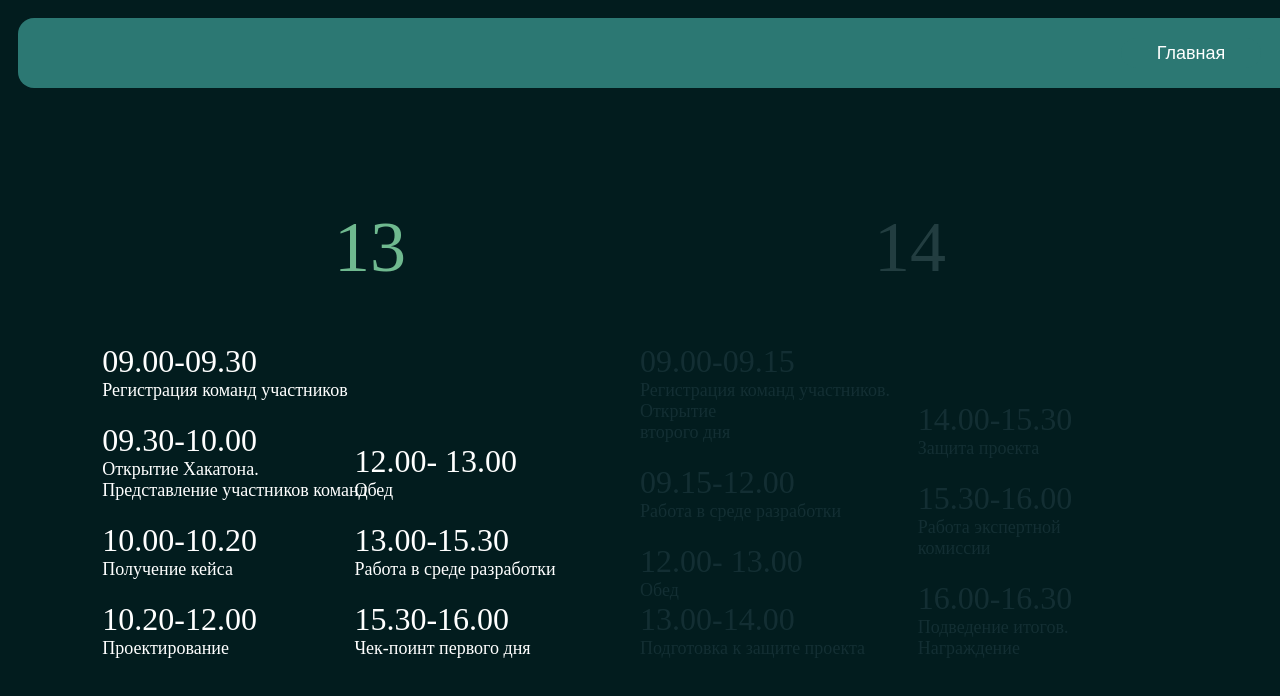
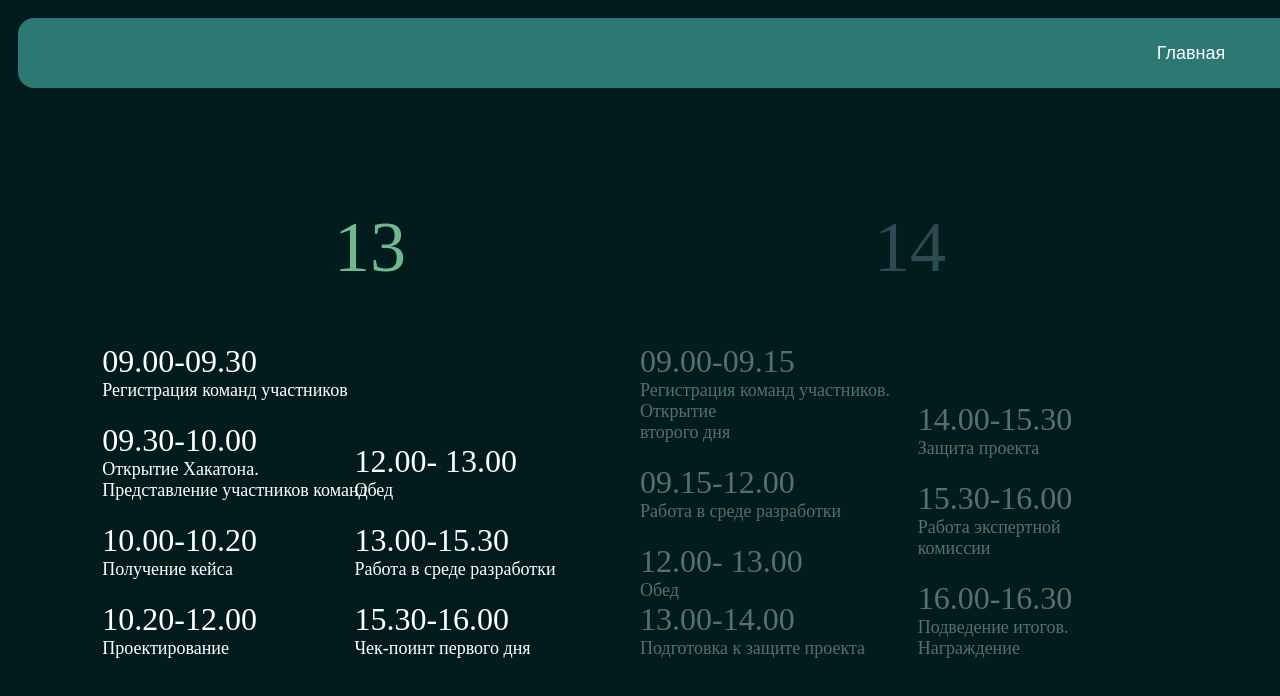
Before and after one commit to soulmatedev/hakaton-landing-registration, a React (Create React App) app: page /program in a window 1280 px wide. Shown: the top 696 px of the page. Built offline with nearby package versions, Linux system fonts and the light colour scheme.

Commit message:
Реализует фикс цветов на странице описания

```diff
--- a/src/styles/program-page/__program-block.scss
+++ b/src/styles/program-page/__program-block.scss
@@ -70,7 +70,7 @@
 .program-page__center-program-right-info {
   grid-column: span 2;
   text-align: center;
-  color: rgba(83, 112, 114, 0.40);
+  color: #2C4A52;
   font-family: Poppins sans-serif;
   font-size: 72px;
   font-style: normal;
@@ -79,7 +79,7 @@
 }
 
 .program-page__left-program-right-info {
-  color: rgba(44, 74, 82, 0.40);
+  color: #537072;
   text-align: left;
   font-family: Poppins sans-serif;
   font-size: 18px;
@@ -98,7 +98,7 @@
 
 .program-page__right-program-right-info {
   align-items: end;
-  color: rgba(44, 74, 82, 0.40);
+  color: #537072;
   text-align: left;
   font-family: Poppins sans-serif;
   font-size: 18px;
```
